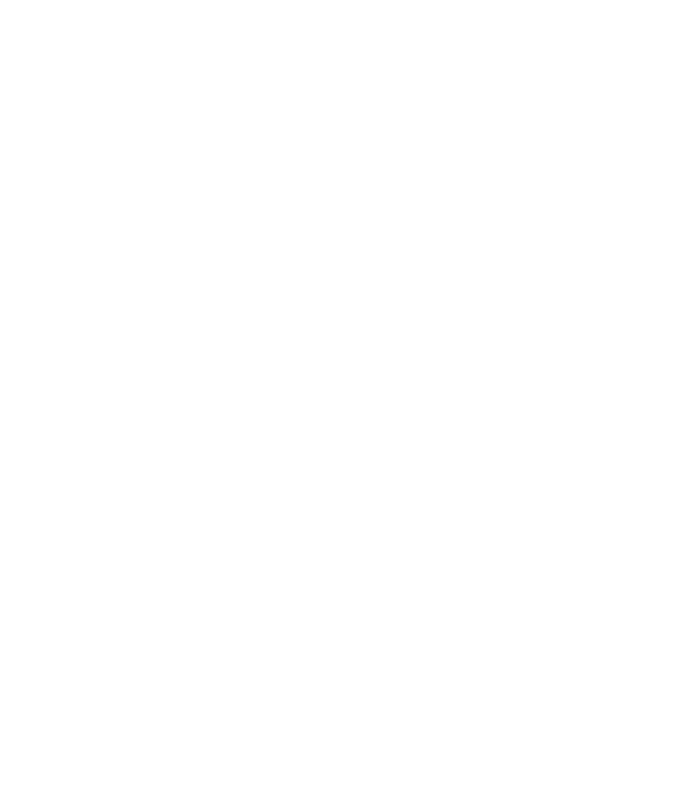
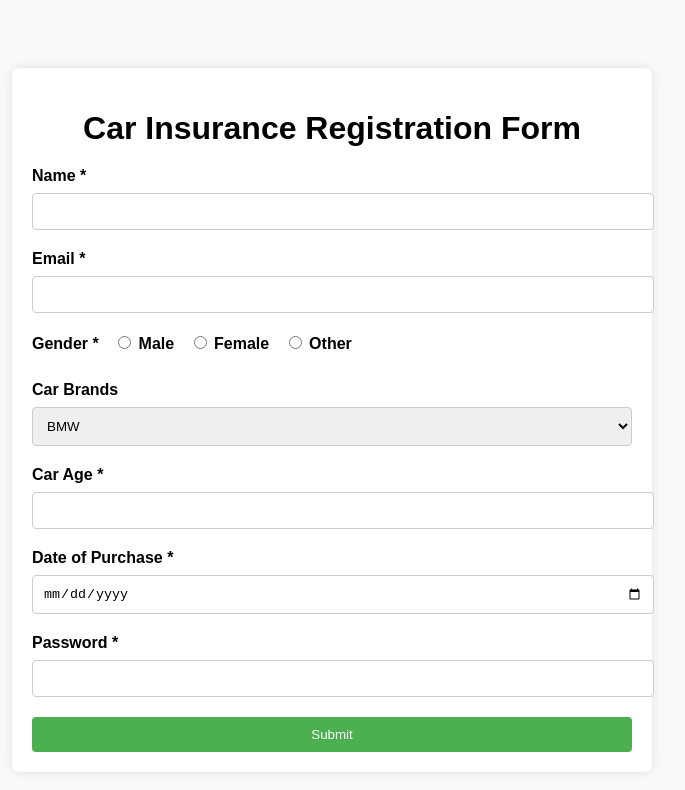
Before and after one commit to acciojob/car-insurance-form-knightcoder0108, a website: page main.html in a window 1280 px wide. Shown: the whole page, without its empty margins (308-993 px from the left). Drawn offline with Linux system fonts and the light colour scheme.

Commit message:
created a submission

```diff
--- a/main.html
+++ b/main.html
@@ -1,16 +1,102 @@
 <!DOCTYPE html>
+<html lang="en">
+<head>
+    <meta charset="UTF-8">
+    <meta name="viewport" content="width=device-width, initial-scale=1.0">
+    <title>Car Insurance Registration Form</title>
+    <style>
+        body {
+            font-family: Arial, sans-serif;
+            margin: 0;
+            padding: 20px;
+            background-color: #f9f9f9;
+            display: flex;
+            justify-content: center;
+            align-items: center;
+            height: 100vh;
+        }
+        .container {
+            max-width: 600px;
+            width: 100%;
+            background-color: #fff;
+            padding: 20px;
+            box-shadow: 0 0 10px rgba(0, 0, 0, 0.1);
+            border-radius: 8px;
+        }
+        h1 {
+            text-align: center;
+            margin-bottom: 20px;
+        }
+        label {
+            display: block;
+            margin-bottom: 8px;
+            font-weight: bold;
+        }
+        input[type="text"], input[type="email"], input[type="number"], input[type="date"], input[type="password"], select {
+            width: 100%;
+            padding: 10px;
+            margin-bottom: 20px;
+            border: 1px solid #ccc;
+            border-radius: 4px;
+        }
+        .radio-group {
+            margin-bottom: 20px;
+        }
+        .radio-group label {
+            display: inline-block;
+            margin-right: 10px;
+        }
+        input[type="submit"] {
+            width: 100%;
+            padding: 10px;
+            background-color: #4CAF50;
+            color: white;
+            border: none;
+            border-radius: 4px;
+            cursor: pointer;
+        }
+        input[type="submit"]:hover {
+            background-color: #45a049;
+        }
+    </style>
+</head>
+<body>
 
-<html>
+<div class="container">
+    <h1>Car Insurance Registration Form</h1>
+    <form method="post">
+        <label for="name">Name *</label>
+        <input type="text" id="name" name="name" required>
 
-<head>
-	<link rel="stylesheet" href="styles.css">
-</head>
+        <label for="email">Email *</label>
+        <input type="email" id="email" name="email" required>
 
-<body>
-	<!-- the entire body must be written by student -->
-    <script type="text/javascript" src="./script.js">
-</script>
+        <div class="radio-group">
+            <label>Gender *</label>
+            <label for="gender-male"><input type="radio" id="gender-male" name="gender" value="male" required> Male</label>
+            <label for="gender-female"><input type="radio" id="gender-female" name="gender" value="female"> Female</label>
+            <label for="gender-other"><input type="radio" id="gender-other" name="gender" value="other"> Other</label>
+        </div>
+
+        <label for="cars">Car Brands</label>
+        <select id="cars" name="cars">
+            <option value="bmw">BMW</option>
+            <option value="audi">Audi</option>
+            <option value="mercedez">Mercedez</option>
+        </select>
+
+        <label for="carage">Car Age *</label>
+        <input type="number" id="carage" name="carage" required>
+
+        <label for="dop">Date of Purchase *</label>
+        <input type="date" id="dop" name="dop" required>
+
+        <label for="password">Password *</label>
+        <input type="password" id="password" name="password" required>
+
+        <input type="submit" value="Submit">
+    </form>
+</div>
 
 </body>
-
 </html>
```
